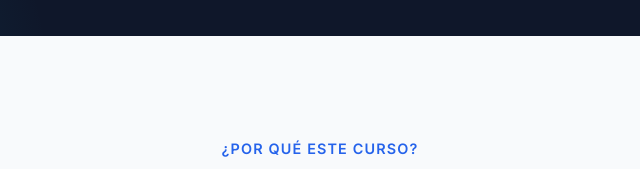
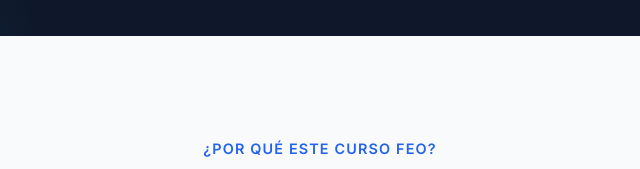
Before and after one commit to fasomacona/cursoop, a plain HTML site: page index.html in a window 1280 px wide. Shown: the part 920-1089 px from the top of the page, 320-960 px from the left. Drawn offline with Linux system fonts and the light colour scheme.

Commit message:
Change eyebrow text in course section

```diff
--- a/index.html
+++ b/index.html
@@ -708,7 +708,7 @@
     <section id="sobre">
         <div class="container">
             <div class="section-header">
-                <span class="eyebrow">¿Por qué este curso?</span>
+                <span class="eyebrow">¿Por qué este curso feo?</span>
                 <h2>Formación de élite para profesionales exigentes</h2>
                 <p>No es un curso más de programación. Es un programa estructurado con rigor académico y enfoque práctico orientado a la industria.</p>
             </div>
```
